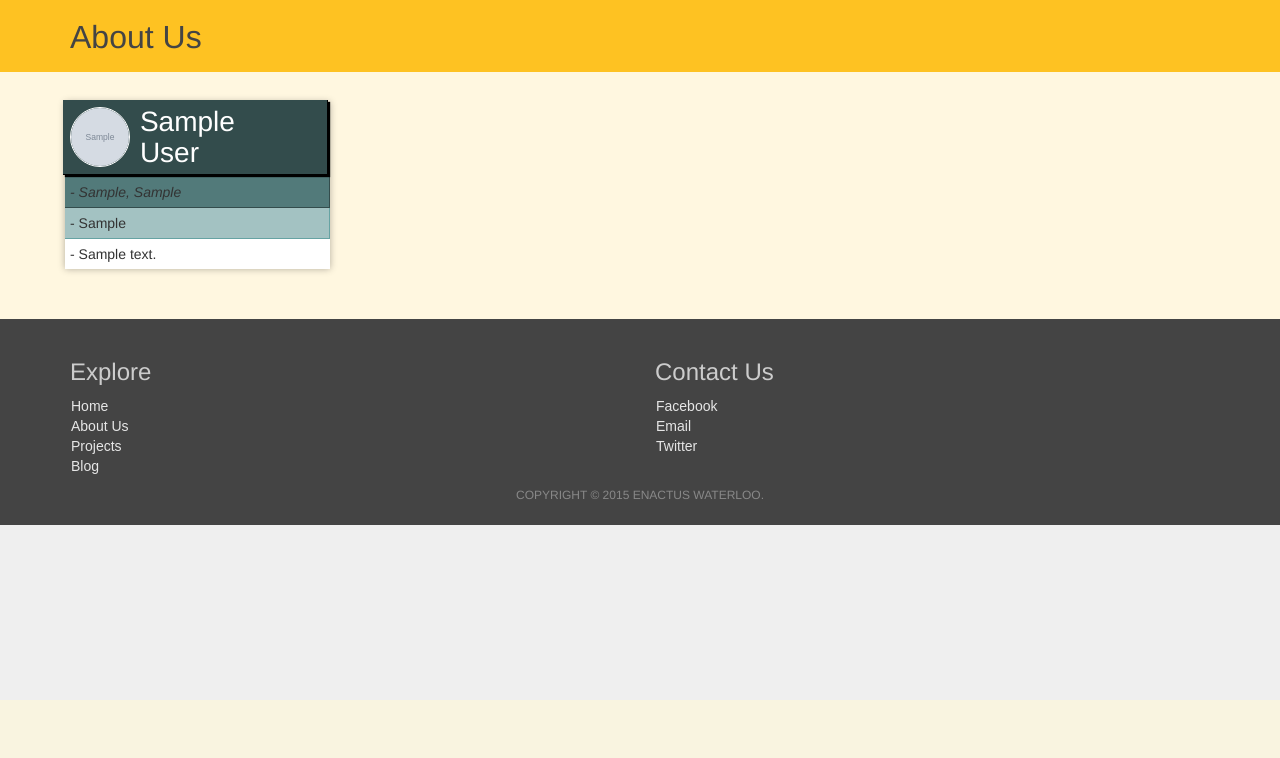
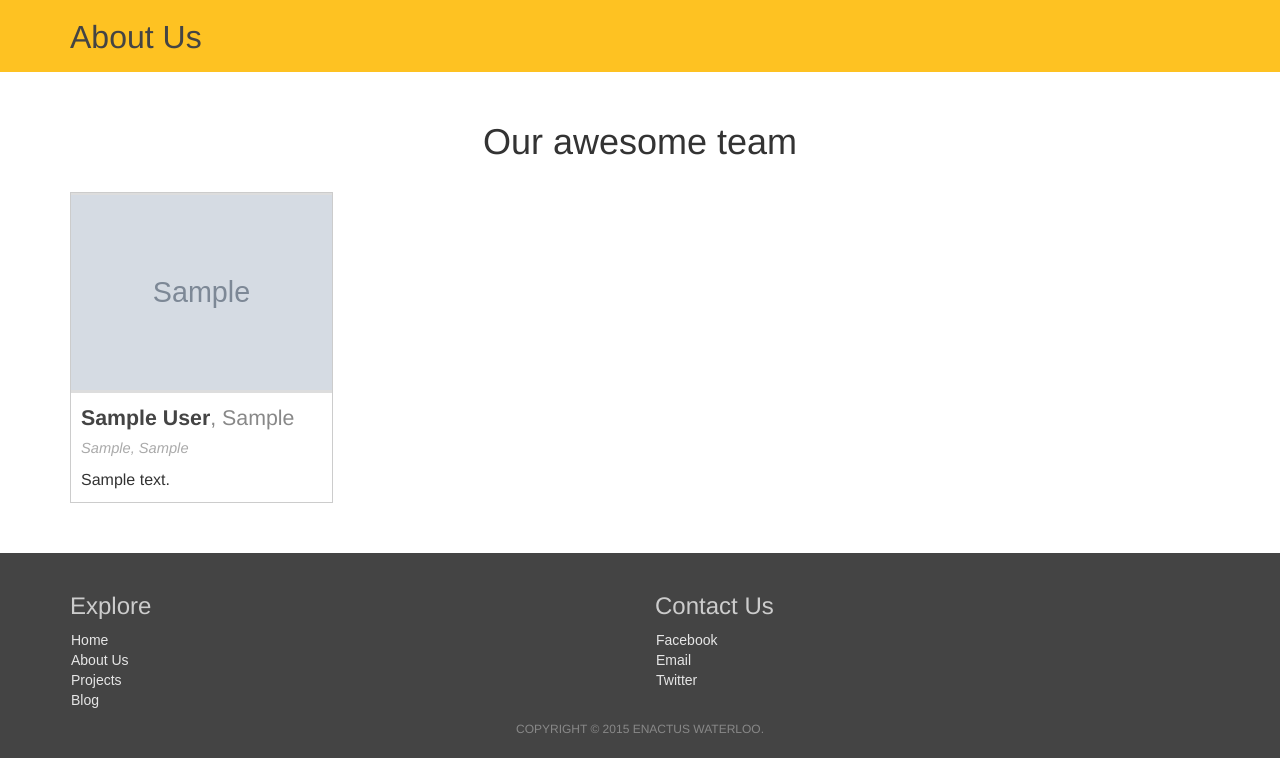
Before and after one commit to enactuswaterloo/website, a Django app: page /about/ in a window 1280 px wide. Shown: the part 100-858 px from the top of the page. Before the commit the page ends 800 px from the top, so only its background shows below. Run offline with Django 3.2, Linux system fonts and the light colour scheme; tables that the repository leaves empty hold one stand-in row (values such as "Sample post"); grey boxes marked "Sample" are stand-in pictures; some libraries are stand-ins or nearby versions.

Commit message:
Redesign about page Only place member-images in media (Closes #10) Add public field to Person model (eventually, person model will be linked to User One-To-One) Only display public profiles on about page

```diff
--- a/main/models.py
+++ b/main/models.py
@@ -1,20 +1,23 @@
 from django.db import models
+from django.contrib.auth.models import User
 
 # Create your models here.
 
 class Person(models.Model):
-    picture = models.ImageField(upload_to="member-pics/", default="member-pics/smiley_face.jpg")
-    firstName = models.CharField(max_length=100)
-    lastName = models.CharField(max_length=100)
+
+    public = models.BooleanField(default=False)
+    picture = models.ImageField(upload_to="member-pics/", default=None, null=True, blank=True)
+    first_name = models.CharField(max_length=100)
+    last_name = models.CharField(max_length=100)
 
     program = models.CharField(max_length=150, default="Accounting and Financial Management")
     year = models.CharField(max_length=100, default="2019")
 
     position = models.CharField(max_length=100, default="Member")
-    bio = models.TextField()
+    bio = models.TextField(blank=True, max_length=400) # Max lengths are unenforced for TextFields; that's intentional.
 
     def __str__(self):
-    	return "{} {}, {}".format(self.firstName, self.lastName, self.program)
+    	return "%s %s" % (self.first_name, self.last_name)
 
 class Coverpic(models.Model):
     url = models.URLField(max_length=200)
--- /dev/null
+++ b/main/static/about.css
@@ -0,0 +1,71 @@
+
+.members {
+    padding-top: 30px;
+    padding-bottom: 30px;
+    background-color: white;
+}
+
+div.member {
+    background-color: white;
+    /*box-shadow: 0px 0px 7px rgba(0,0,0,0.3);*/
+    border: 1px solid #ccc;
+    padding: 0px;
+    margin-bottom: 20px;
+    font-family: 'Helvetica Neue', 'Arial', sans-serif;
+}
+
+.member-pic-box {
+    background-color: #ddd;
+    height: 200px;
+    color: #666;
+}
+
+.member-pic-box i {
+    margin-top: 50px;
+    font-size: 72pt;
+}
+
+.member-pic-box .helper {
+    display: inline-block; /* This is important for getting vertical-align working on the img tag */
+    vertical-align: middle;
+    height: 100%;
+}
+
+.member-pic-box img {
+    width: 100%;
+    height: auto;
+    max-height: 200px;
+    vertical-align: middle;
+}
+
+div.member-info {
+    padding: 10px;
+    margin: 0px;
+    font-size: 12pt;
+}
+
+div.member-name {
+    color: #444;
+    font-size: 16pt;
+    font-weight: bolder;
+}
+div.member-name .member-position {
+    font-weight: lighter;
+    color: #888;
+}
+
+div.member-program {
+    font-style: italic;
+    margin: 5px 0px;
+    color: #aaa;
+    font-size: 11pt;
+}
+
+.member-bio {
+    margin-top: 10px;
+}
+
+div.members div.container-fluid {
+    margin-left: 35px;
+    margin-right: 35px;
+}
--- a/main/static/base.css
+++ b/main/static/base.css
@@ -87,83 +87,6 @@ section {
 	color: #888;
 }
 
-.members {
-	padding-top: 30px;
-	padding-bottom: 30px;
-	background-color: #FFF7E0;
-}
-
-div.member {
-	background-color: white;
-	box-shadow: 0px 0px 7px rgba(0,0,0,0.3);
-	margin-bottom: 20px;
-	margin-left: 0px;
-	margin-right: 0px;
-	padding: 0px;
-}
-
-div.member-profile {
-	display: inline-block;
-	width: 100%;
-	background-color: #334C4C;
-	border-bottom: 1px solid black;
-	border-right: 1px solid black;
-	padding: 5px;
-	box-shadow: 2px 2px 1px black;
-	position: relative;
-	bottom: 2px;
-	right: 2px;
-}
-
-div.member-name {
-	display: inline-block;
-	margin-top: 2px;
-	margin-left: 4px;
-}
-
-div.member-name h4 {
-	font-size: 28px;
-	color: white;
-	margin: 0px;
-}
-
-div.member-pic-box {
-	display: inline-block;
-	vertical-align: top;
-}
-
-img.member-pic {
-	width: 60px;
-	height: 60px;
-	border: 1px solid white;
-	border-radius: 30px;
-	margin: 2px;
-}
-
-div.member-program {
-	font-style: italic;
-	background-color: #527A7A;
-	padding: 5px;
-	border-bottom: 1px solid #334C4C;
-	border-right: 1px solid #334C4C;
-}
-
-div.member-position {
-	background-color: #A3C2C2;
-	padding: 5px;
-	border-bottom: 1px solid #66A3A3;
-	border-right: 1px solid #66A3A3;
-}
-
-div.member-bio {
-	padding: 5px;
-}
-
-div.members div.container-fluid {
-	margin-left: 35px;
-	margin-right: 35px;
-}
-
 p {
 	margin-bottom: 0px;
 }
--- a/main/templates/main/about_us.html
+++ b/main/templates/main/about_us.html
@@ -3,29 +3,36 @@
 
 {% block title %}About Us{% endblock %}
 
+{% block head %}
+<link rel="stylesheet" href="{% static 'about.css' %}" />
+{% endblock %}
+
 {% block subpageContent %}
 	<div class="members">
-    	<div class="container-fluid">
+		<div class="container">
+			<div class="text-center"><h1>Our awesome team</h1></div>
+			<br>
+			<div class="row">
 				{% for person in people %}
 					<div class="col-lg-3 col-md-4 col-sm-6">
 						<div class="member">
-			    		<div class="member-profile">
-			    			<div class="member-pic-box">
-			    				<img src="/media/{{person.picture}}" alt="Member picture" class="member-pic">
+							<div class="member-pic-box text-center">
+								{% if person.picture %}
+									<span class="helper"></span><img src="{{person.picture.url}}" alt="Member picture" class="member-pic">
+								{% else %}
+									<i class="fa fa-user"></i>
+								{% endif %}
 							</div>
+							<div class="member-info">
 								<div class="member-name">
-					    		<h4>{{person.firstName}}</h4>
-					    		<h4>{{person.lastName}}</h4>
-			    			</div>
+									{{person.first_name}}&nbsp;{{person.last_name}}<span class="member-position">, {{person.position}}</span>
 								</div>
 								<div class="member-program">
-				    		<p>- {{person.program}}, {{person.year}}</p>
-			    		</div>
-			    		<div class="member-position">
-				    		<p>- {{person.position}}</p>
+									{{person.program}}, {{person.year}}
 								</div>
 								<div class="member-bio">
-				    		<p>- {{person.bio}}</p>
+									{{person.bio}}
+								</div>
 							</div>
 						</div>
 					</div>
@@ -41,6 +48,6 @@
 				{% endfor %}
 			</div>
 		</div>
-	<div class="clearfix visible-sm-block visible-md-block visible-lg-block"></div>
+	</div>
 
 {% endblock %}
--- a/main/views.py
+++ b/main/views.py
@@ -8,7 +8,7 @@ def index(request):
     return render(request, "main/index.html")
 
 def about_us(request):
-    people = Person.objects.all()
+    people = Person.objects.filter(public=True)
 
     return render(request, "main/about_us.html", {"people": people})
 
```
Also changed, not shown: main/migrations/0016_auto_20150301_0516.py (added), main/migrations/0017_auto_20150301_0543.py (added), main/migrations/0018_auto_20150301_0544.py (added), main/migrations/0019_auto_20150301_0605.py (added). Lines whose indentation alone changed are shown as unchanged.
